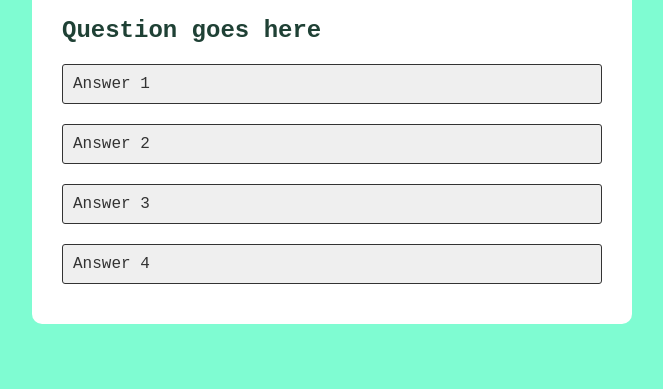
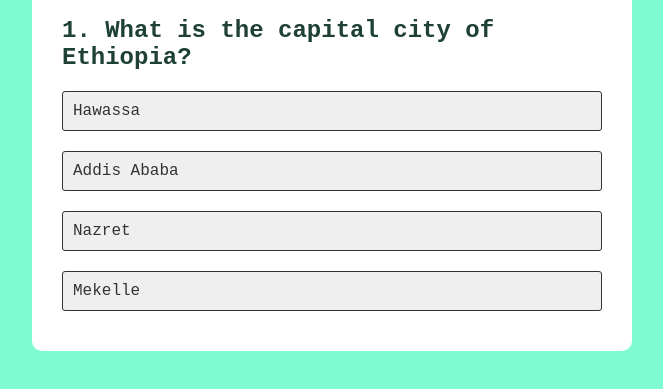
Before and after one commit to kidist997/Quiz-game, a plain HTML site: page index.html in a window 1280 px wide. Shown: the part 179-568 px from the top of the page, without its empty margins (308-971 px from the left). Drawn offline with Linux system fonts and the light colour scheme.

Commit message:
Added JavaScript to display the question and select answer.

```diff
--- a/index.html
+++ b/index.html
@@ -10,14 +10,16 @@
     <div class="container">
       <h1>Simple quiz</h1>
       <div class="quiz-container">
-        <h2>Question goes here</h2>
-        <div>
+        <h2 id="question">Question goes here</h2>
+        <div id="answer-buttons">
+          <!--
           <button class="btn">Answer 1</button>
           <button class="btn">Answer 2</button>
           <button class="btn">Answer 3</button>
           <button class="btn">Answer 4</button>
+          -->
         </div>
-        <button class="next-button">Next</button>
+        <button class="next-button" id="next-button">Next</button>
       </div>
     </div>
     <script src="script.js"></script>
--- a/script.js
+++ b/script.js
@@ -0,0 +1,107 @@
+const questions = [
+  {
+    question: "What is the capital city of Ethiopia?",
+    answers: [
+      { text: "Hawassa", correct: false },
+      { text: "Addis Ababa", correct: true },
+      { text: "Nazret", correct: false },
+      { text: "Mekelle", correct: false },
+    ],
+  },
+
+  {
+    question: "Which one is the chemical formula for water?",
+    answers: [
+      { text: "SO₂", correct: false },
+      { text: "CO₂", correct: false },
+      { text: "H₂O", correct: true },
+      { text: "NO", correct: false },
+    ],
+  },
+  {
+    question: "HTML stands for Hypertext Markup Language.",
+    answers: [
+      { text: "True", correct: true },
+      { text: "False", correct: false },
+    ],
+  },
+  {
+    question: "CSS is used to write the structure of a web page.",
+    answers: [
+      { text: "True", correct: true },
+      { text: "False", correct: false },
+    ],
+  },
+  {
+    question: "How many planets are in our solar system?",
+    answers: [
+      { text: "10", correct: false },
+      { text: "7", correct: false },
+      { text: "8", correct: true },
+      { text: "9", correct: false },
+    ],
+  },
+];
+const questionElement = document.getElementById("question");
+const answerButtons = document.getElementById("answer-buttons");
+const nextButton = document.getElementById("next-button");
+let currentIndex = 0;
+function startQuiz() {
+  currentIndex = 0;
+  displayQuestion();
+}
+
+function displayQuestion() {
+  reState();
+  let currentQuestion = questions[currentIndex];
+  let questionNumber = currentIndex + 1;
+  questionElement.innerHTML = questionNumber + ". " + currentQuestion.question;
+  currentQuestion.answers.forEach((answer) => {
+    let button = document.createElement("button");
+    button.innerHTML = answer.text;
+    button.classList.add("btn");
+    answerButtons.appendChild(button);
+    if (answer.correct) {
+      button.dataset.correct = answer.correct;
+    }
+    button.addEventListener("click", selectAnswer);
+  });
+}
+function selectAnswer(e) {
+  const selectedButton = e.target;
+  const correctAnswer = selectedButton.dataset.correct === "true";
+  if (correctAnswer) {
+    selectedButton.classList.add("correct");
+  } else {
+    selectedButton.classList.add("incorrect");
+  }
+  Array.from(answerButtons.children).forEach((button) => {
+    if (button.dataset.correct === "true") {
+      button.classList.add("correct");
+    }
+    button.disabled = true;
+  });
+  nextButton.style.display = "block";
+}
+function reState() {
+  nextButton.style.display = "none";
+  while (answerButtons.firstChild) {
+    answerButtons.removeChild(answerButtons.firstChild);
+  }
+}
+function nextQuestion() {
+  currentIndex++;
+  if (currentIndex < questions.length) {
+    displayQuestion();
+  } else {
+    showScore();
+  }
+}
+nextButton.addEventListener("click", () => {
+  if (currentIndex < questions.length) {
+    nextQuestion();
+  } else {
+    startQuiz();
+  }
+});
+startQuiz();
--- a/styles.css
+++ b/styles.css
@@ -60,3 +60,16 @@ h1 {
   background-color: #fff;
   color: #333;
 }
+.correct {
+  background-color: #9aeabc;
+}
+.incorrect {
+  background-color: #ff9393;
+}
+.btn:disabled {
+  cursor: no-drop;
+}
+.btn:disabled:hover {
+  background-color: #fff;
+  color: #333;
+}
```
